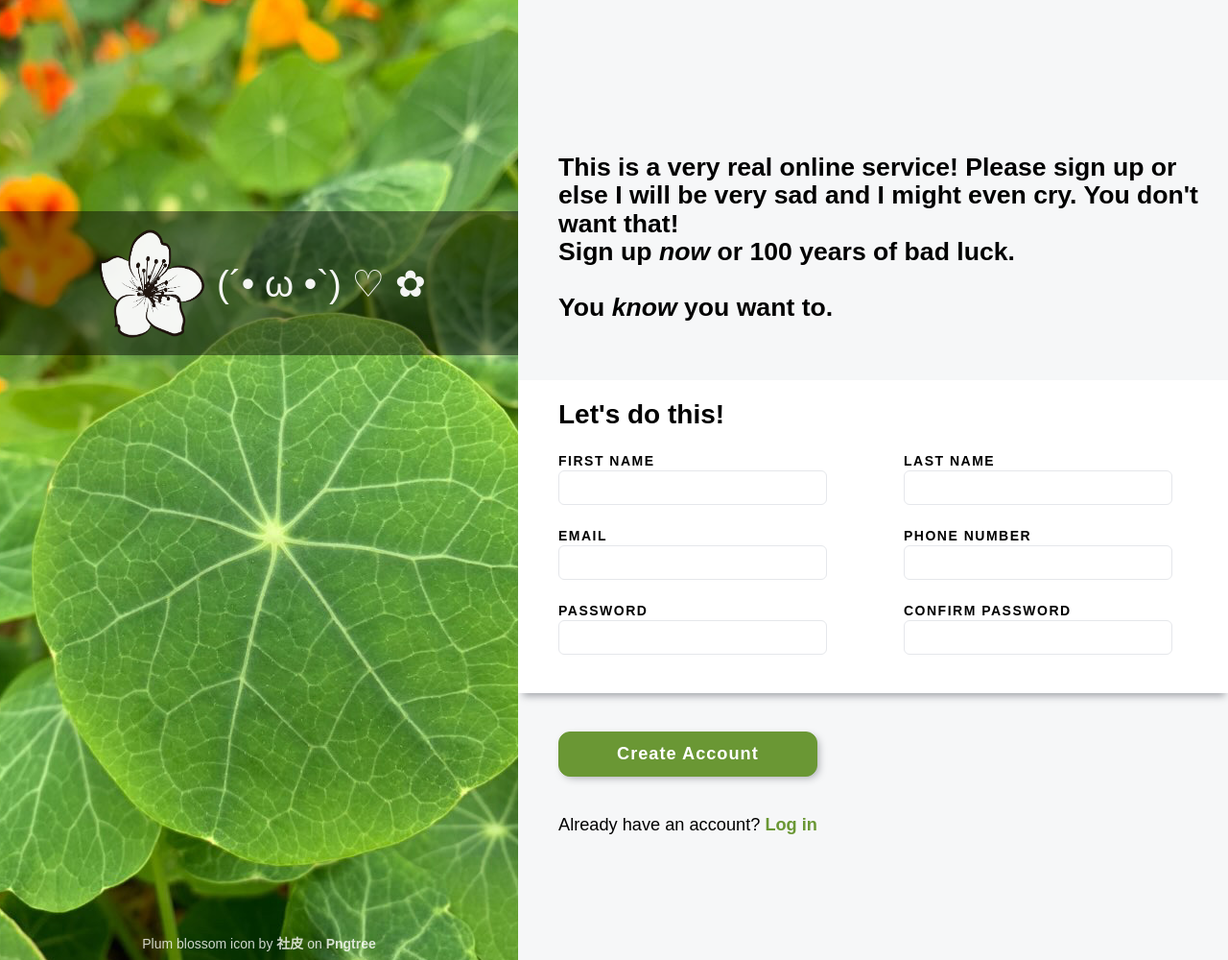
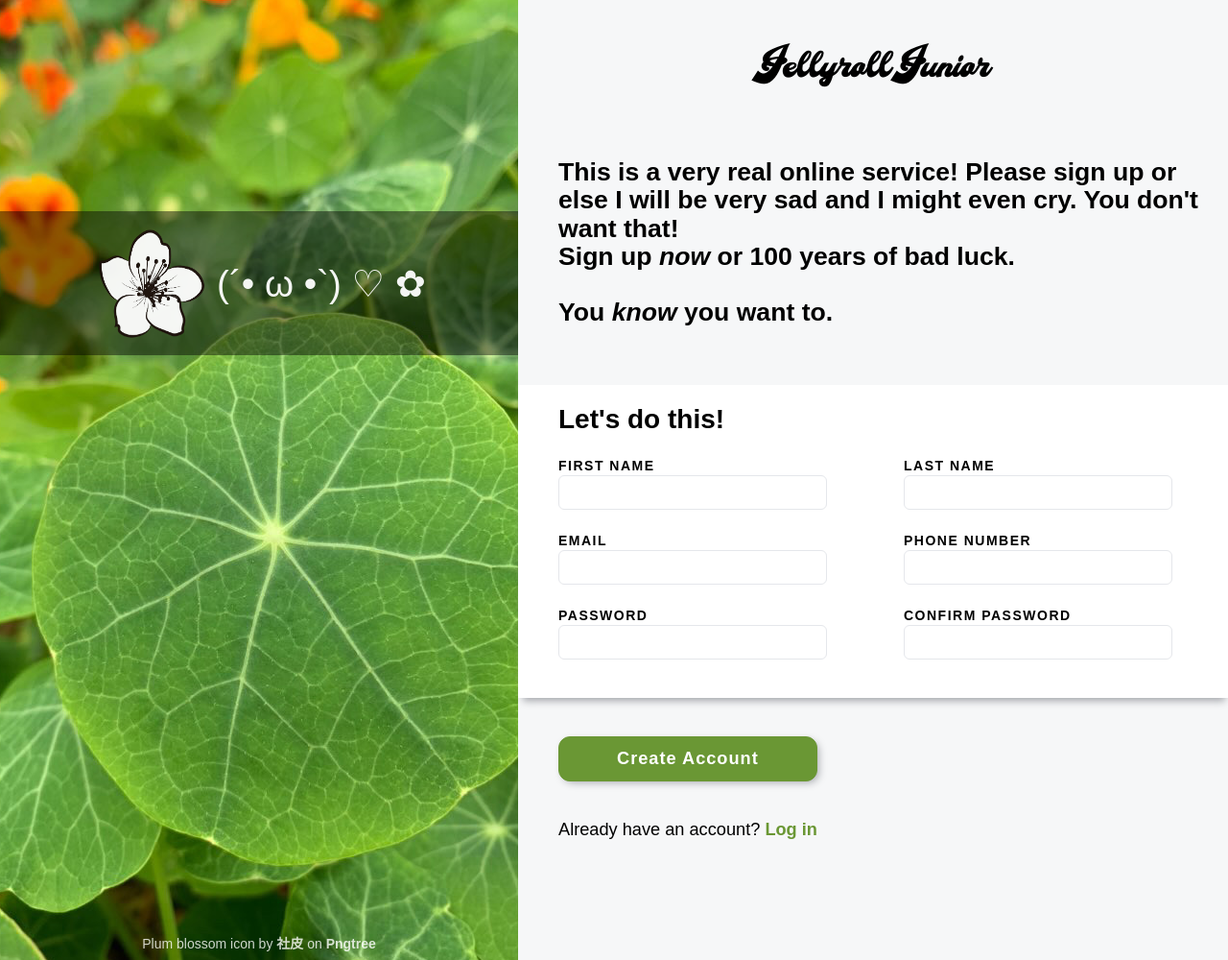
Before and after one commit to JellyRollJunior/sign-up-form, a plain HTML site: page index.html in a window 1280 px wide. Shown: the whole page at 96% size. Drawn offline with Linux system fonts and the light colour scheme.

Commit message:
Add creator signature and custom font

```diff
--- a/index.html
+++ b/index.html
@@ -26,6 +26,7 @@
       </div>
     </div>
     <div class="content">
+      <div class="signature">JellyrollJunior</div>
       <div class="sign-up-hook">
         This is a very real online service! Please sign up or else I will be
         very sad and I might even cry. You don't want that!<br />
@@ -49,7 +50,13 @@
             </div>
             <div class="form-item">
               <label for="last-name">LAST NAME</label
-              ><input id="last-name" type="text" name="last-name" minlength="3" maxlength="30" />
+              ><input
+                id="last-name"
+                type="text"
+                name="last-name"
+                minlength="3"
+                maxlength="30"
+              />
             </div>
           </div>
           <div class="form-row">
@@ -65,12 +72,23 @@
           <div class="form-row">
             <div class="form-item">
               <label for="password-initial">PASSWORD</label
-              ><input id="password-initial" type="password" minlength="7" maxlength="50" name="password "/>
+              ><input
+                id="password-initial"
+                type="password"
+                minlength="7"
+                maxlength="50"
+                name="password "
+              />
               <span></span>
             </div>
             <div class="form-item">
               <label for="password-confirm">CONFIRM PASSWORD</label
-              ><input id="password-confirm" type="password" minlength="7" maxlength="50"/>
+              ><input
+                id="password-confirm"
+                type="password"
+                minlength="7"
+                maxlength="50"
+              />
               <span></span>
             </div>
           </div>
--- a/styles.css
+++ b/styles.css
@@ -61,7 +61,7 @@ img.plum-blossom {
 
 div.sign-up-hook {
   width: var(--content-width);
-  margin-top: 160px;
+  margin-top: 60px;
   margin-bottom: 60px;
   margin-left: var(--content-margin-left);
   font-size: 1.9rem;
@@ -157,3 +157,18 @@ a {
   font-weight: 600;
   text-decoration: none;
 }
+
+@font-face {
+  font-family: "makeup_personal_useregular";
+  src: url("fonts/makeuppersonaluseregular-8vpz-webfont.woff2") format("woff2");
+  font-weight: normal;
+  font-style: normal;
+}
+
+div.signature {
+    margin-top: 32px;
+  display: flex;
+  justify-content: center;
+  font-family: "makeup_personal_useregular";
+  font-size: 42px;
+}
```
Also changed, not shown: fonts/makeuppersonaluseregular-8vpz-webfont.woff2.
